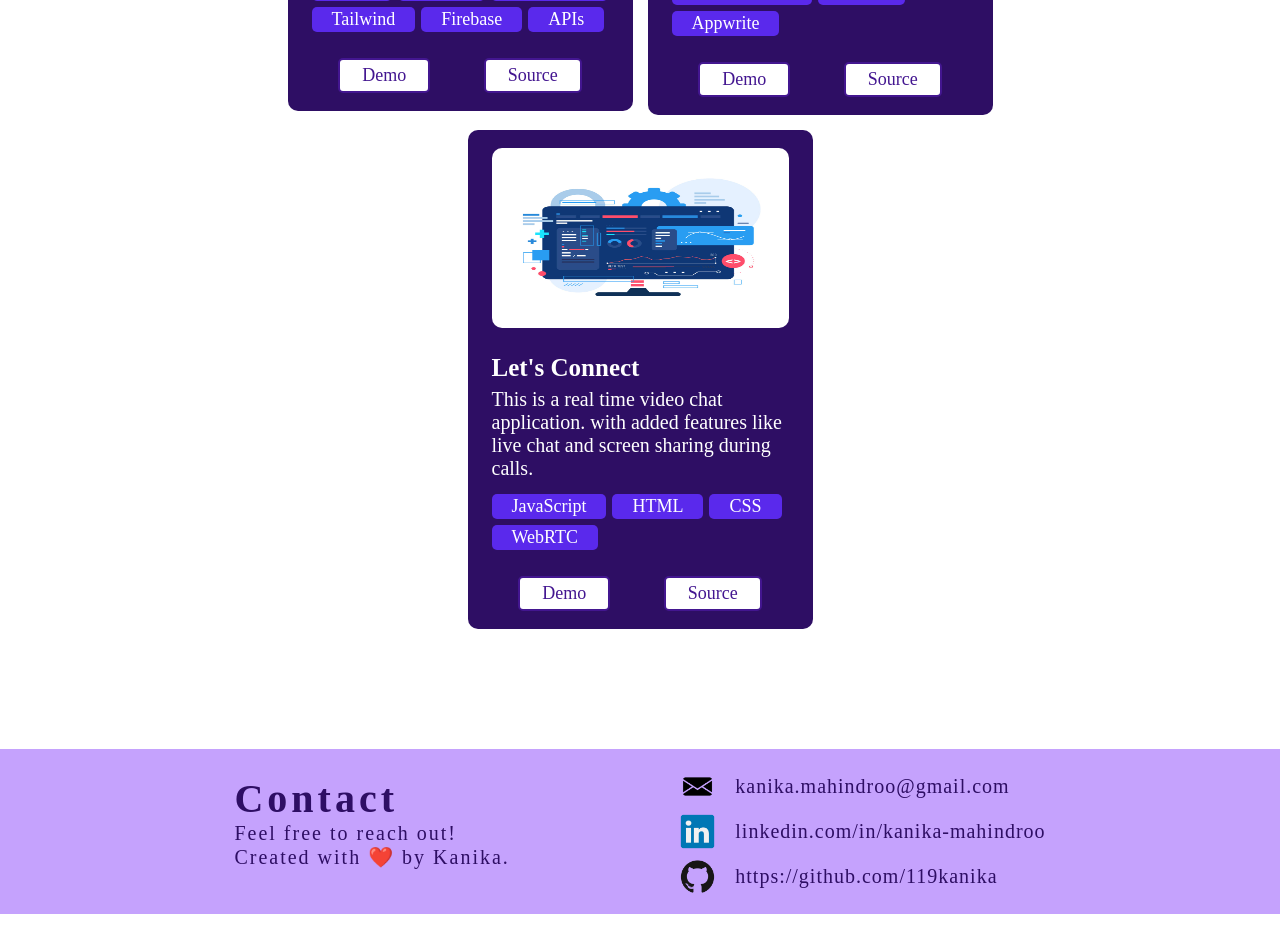
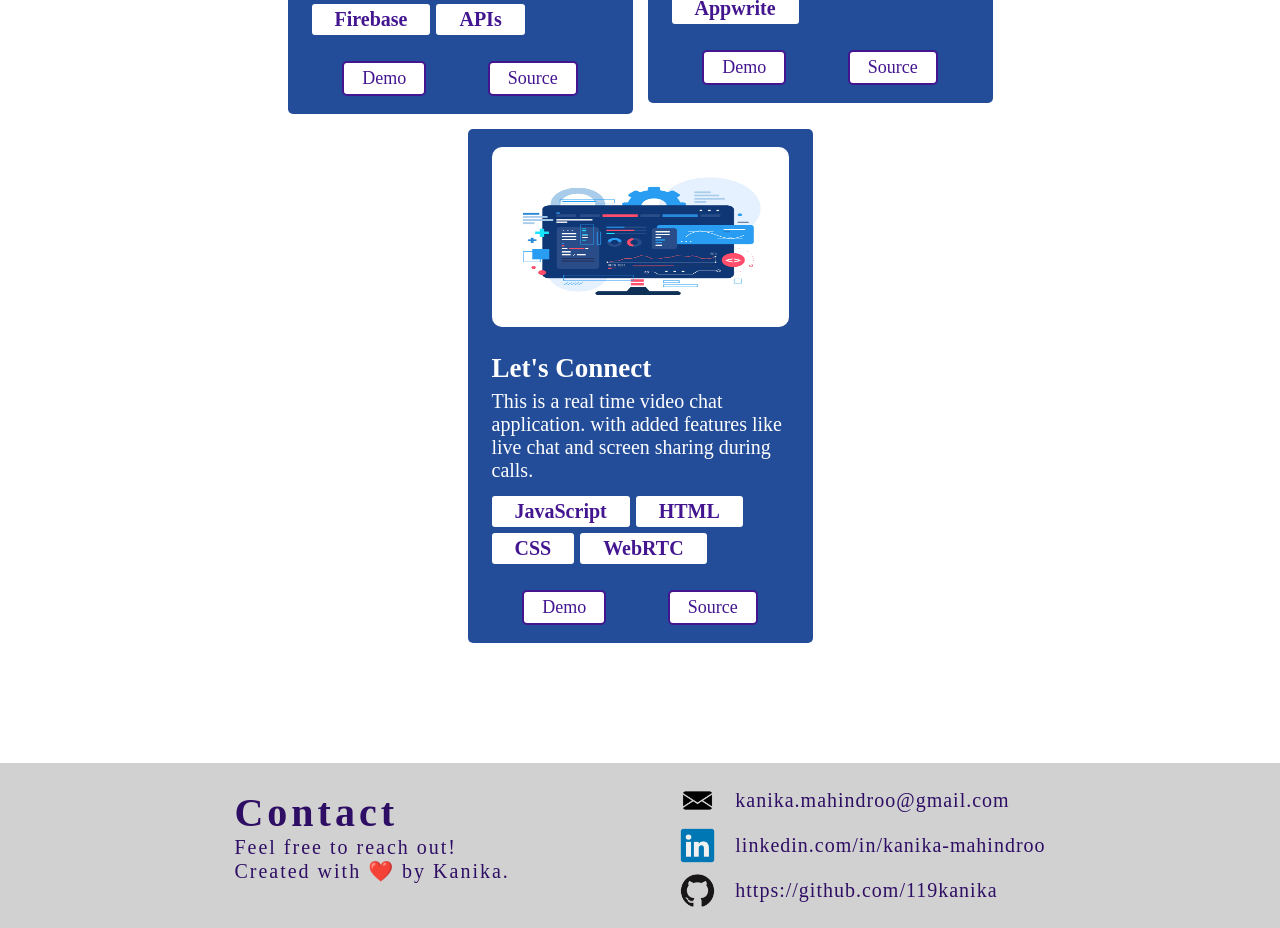
Before and after one commit to 119kanika/kanika-mahindroo, a React (Vite) app: page / in a window 1280 px wide. Shown: the part 2800-3728 px from the top of the page. Built offline with nearby package versions, Linux system fonts and the light colour scheme.

Commit message:
changes in projects section

```diff
--- a/src/components/Contact/Contact.module.css
+++ b/src/components/Contact/Contact.module.css
@@ -3,7 +3,8 @@
 .container {
   color: var(--color-title);
   margin-top: 120px;
-  background-color: var(--color-dark);
+  /* background-color: var(--color-dark); */
+  background-color: rgb(210, 209, 209);
   display: flex;
   flex-direction: row;
   justify-content: space-evenly;
--- a/src/components/Experience/Experience.module.css
+++ b/src/components/Experience/Experience.module.css
@@ -27,7 +27,7 @@
   width: 45%;
   display: flex;
   flex-wrap: wrap;
-  gap: 37px;
+  gap: 30px;
 }
 
 .skill {
@@ -62,7 +62,7 @@
   width: 54%;
   display: flex;
   flex-direction: column;
-  gap: 30px;
+  gap: 15px;
   color: var(--color-text-primary);
   border-radius: 10px;
 }
--- a/src/components/Projects/ProjectCard.module.css
+++ b/src/components/Projects/ProjectCard.module.css
@@ -3,14 +3,9 @@
 .container {
   display: flex;
   flex-direction: column;
-  border-radius: 10px;
-  background-color: var(--color-title);
-  /* background: linear-gradient(
-    180deg,
-    var(--color-text-secondary) 0%,
-    #c0abfc 100%
-  ); */
-  /* box-shadow: 0 20px 70px 0 #fefeff; */
+  border-radius: 5px;
+  /* background-color: var(--color-button); */
+  background-color: rgb(36, 77, 153);
   padding: 18px 24px;
   max-width: 345px;
   color: var(--color-text-primary);
@@ -24,14 +19,13 @@
 }
 
 .title {
-  font-size: 25px;
+  font-size: 27px;
   font-weight: 700;
 }
 
 .description {
   margin-top: 6px;
   font-size: 20px;
-  font-weight: 400;
 }
 
 .skills {
@@ -45,11 +39,12 @@
 }
 
 .skill {
-  font-size: 18px;
-  font-weight: 400;
-  border-radius: 5px;
-  background: var(--color-button);
-  padding: 2px 20px;
+  font-size: 20px;
+  font-weight: 550;
+  border-radius: 3px;
+  background: var(--color-text-primary);
+  color: var(--color-text-secondary);
+  padding: 4px 23px;
 }
 
 .links {
@@ -61,11 +56,38 @@
 
 .link {
   text-decoration: none;
-  color: var(--color-text);
   font-size: 18px;
   border: 2px solid var(--color-text-secondary);
   color: var(--color-text-secondary);
   border-radius: 5px;
   background: white;
-  padding: 5px 22px;
+  padding: 5px 18px;
+  position: relative;
+  transition: 0.5s;
 }
+
+.link:after {
+  content: ">>";
+  font-weight: 600;
+  position: absolute;
+  opacity: 0;
+  top: 14px;
+  right: -20px;
+  /* transition: 0.5s; */
+}
+
+.link:hover {
+  padding-right: 28px;
+}
+
+.link:hover:after {
+  opacity: 1;
+  top: 7px;
+  right: 4px;
+}
+
+@media screen and (max-width: 940px) {
+  .skill {
+    font-size: 16px;
+  }
+}
```
